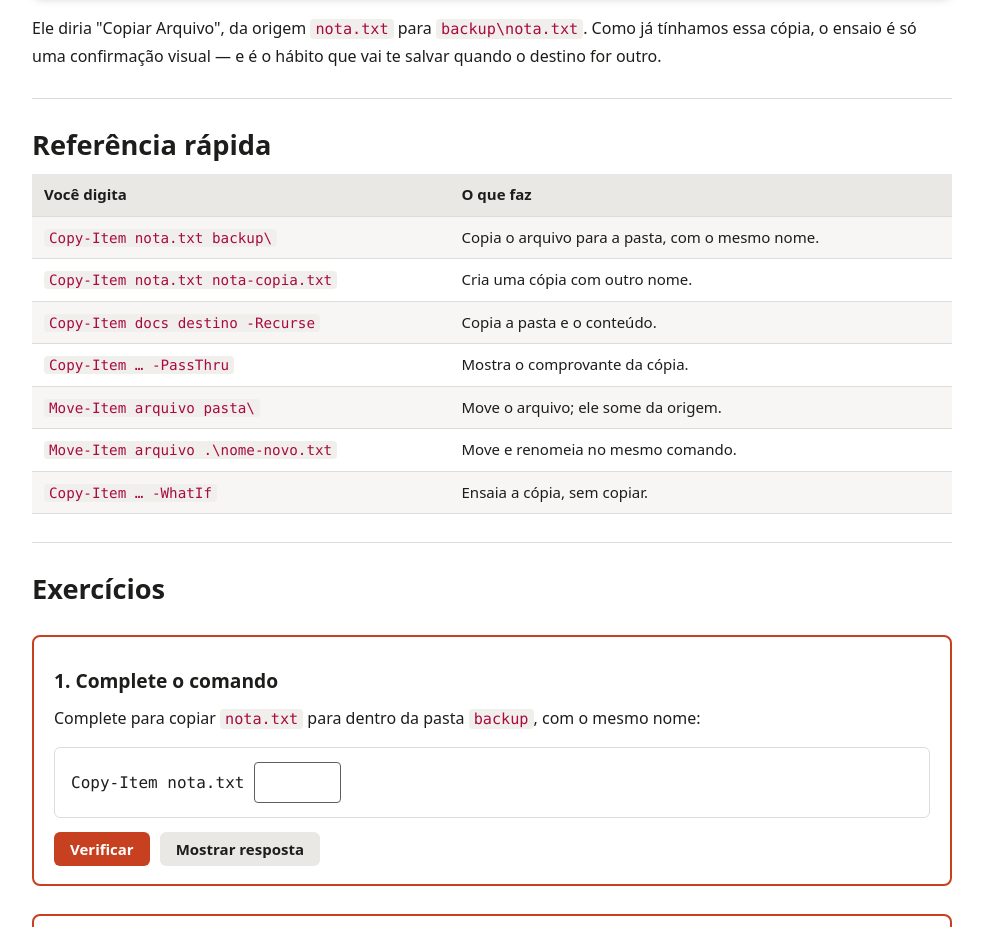
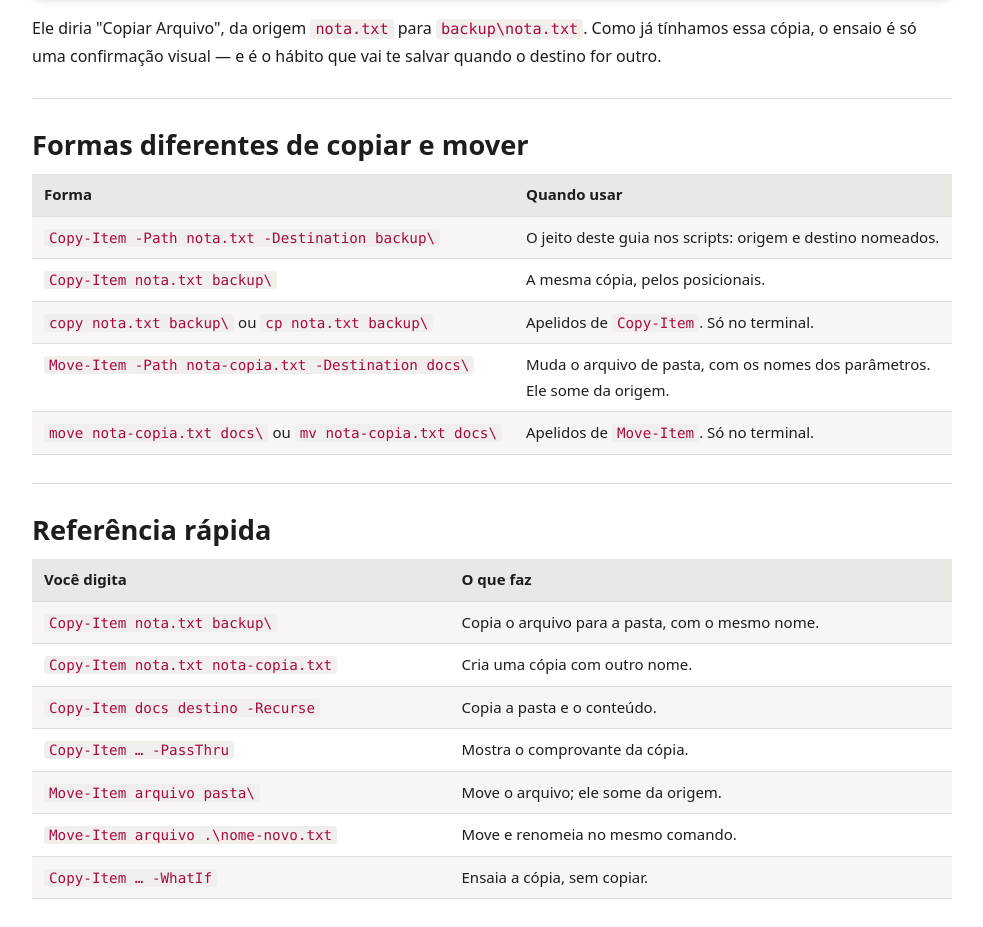
Before and after one commit to Wallysondevs/guia-powershell, a plain HTML site: page copy-move.html in a window 1280 px wide. Shown: the part 7466-8393 px from the top of the page, without its empty margins (258-1241 px from the left). Drawn offline with Linux system fonts and the light colour scheme; a script that the page names is missing.

Commit message:
copy-move: Formas diferentes de copiar e mover

```diff
--- a/copy-move.html
+++ b/copy-move.html
@@ -213,6 +213,20 @@ What If: Executando a operação "Copiar Arquivo" no destino "Item: C:\Users\ana
 
 <hr>
 
+<h2>Formas diferentes de copiar e mover</h2>
+<div class="table-wrap">
+<table class="ref">
+<tr><th>Forma</th><th>Quando usar</th></tr>
+<tr><td><code>Copy-Item -Path nota.txt -Destination backup\</code></td><td>O jeito deste guia nos scripts: origem e destino nomeados.</td></tr>
+<tr><td><code>Copy-Item nota.txt backup\</code></td><td>A mesma cópia, pelos posicionais.</td></tr>
+<tr><td><code>copy nota.txt backup\</code> ou <code>cp nota.txt backup\</code></td><td>Apelidos de <code>Copy-Item</code>. Só no terminal.</td></tr>
+<tr><td><code>Move-Item -Path nota-copia.txt -Destination docs\</code></td><td>Muda o arquivo de pasta, com os nomes dos parâmetros. Ele some da origem.</td></tr>
+<tr><td><code>move nota-copia.txt docs\</code> ou <code>mv nota-copia.txt docs\</code></td><td>Apelidos de <code>Move-Item</code>. Só no terminal.</td></tr>
+</table>
+</div>
+
+<hr>
+
 <h2>Referência rápida</h2>
 <div class="table-wrap">
 <table class="ref">
```
